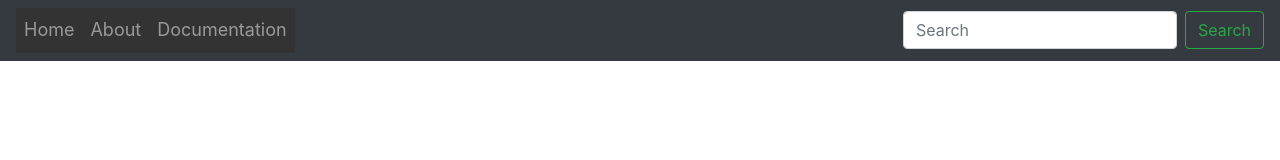
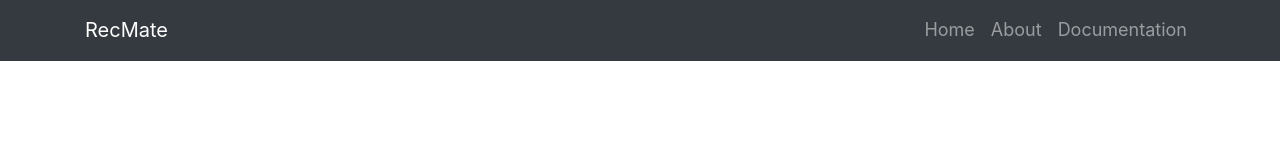
Before and after one commit to Nick-Lisi/final_project, a website: page public/documentation.html in a window 1280 px wide. Drawn offline with nearby package versions, Linux system fonts and the light colour scheme.

Commit message:
Update documentation.html

```diff
--- a/public/documentation.html
+++ b/public/documentation.html
@@ -26,12 +26,17 @@
 
 
 <body>
-      <body>
-      <nav class="navbar navbar-expand-md navbar-dark fixed-top bg-dark">
-          <div class="collapse navbar-collapse" id="navbarsExampleDefault">
-            <ul class="navbar-nav mr-auto">
+    <nav class="navbar navbar-expand-lg navbar-dark bg-dark fixed-top">
+        <div class="container">
+          <a class="navbar-brand" href="#">RecMate</a>
+          <button class="navbar-toggler" type="button" data-toggle="collapse" data-target="#navbarResponsive" aria-controls="navbarResponsive" aria-expanded="false" aria-label="Toggle navigation">
+            <span class="navbar-toggler-icon"></span>
+          </button>
+          <div class="collapse navbar-collapse" id="navbarResponsive">
+            <ul class="navbar-nav ml-auto bg-dark">
               <li class="nav-item">
-                <a class="nav-link" href="index.html">Home </a>
+                <a class="nav-link" href="index.html">Home
+                </a>
               </li>
               <li class="nav-item">
                 <a class="nav-link" href="about.html">About</a>
@@ -40,12 +45,9 @@
                 <a class="nav-link" href="documentation.html">Documentation</a>
               </li>
             </ul>
-            <form class="form-inline my-2 my-lg-0">
-                <input class="form-control mr-sm-2" type="text" placeholder="Search" aria-label="Search">
-                <button class="btn btn-outline-success my-2 my-sm-0" type="submit">Search</button>
-              </form>
           </div>
-        </nav>
+        </div>
+      </nav>
 </body>
 
 </html>
```
